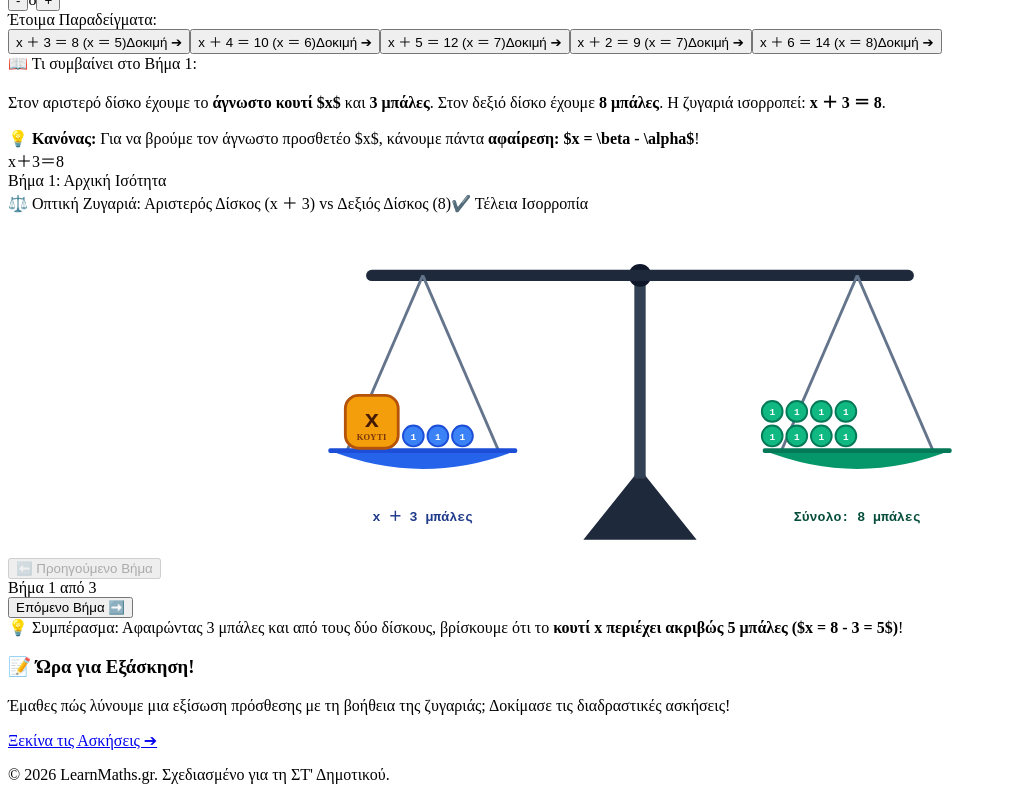
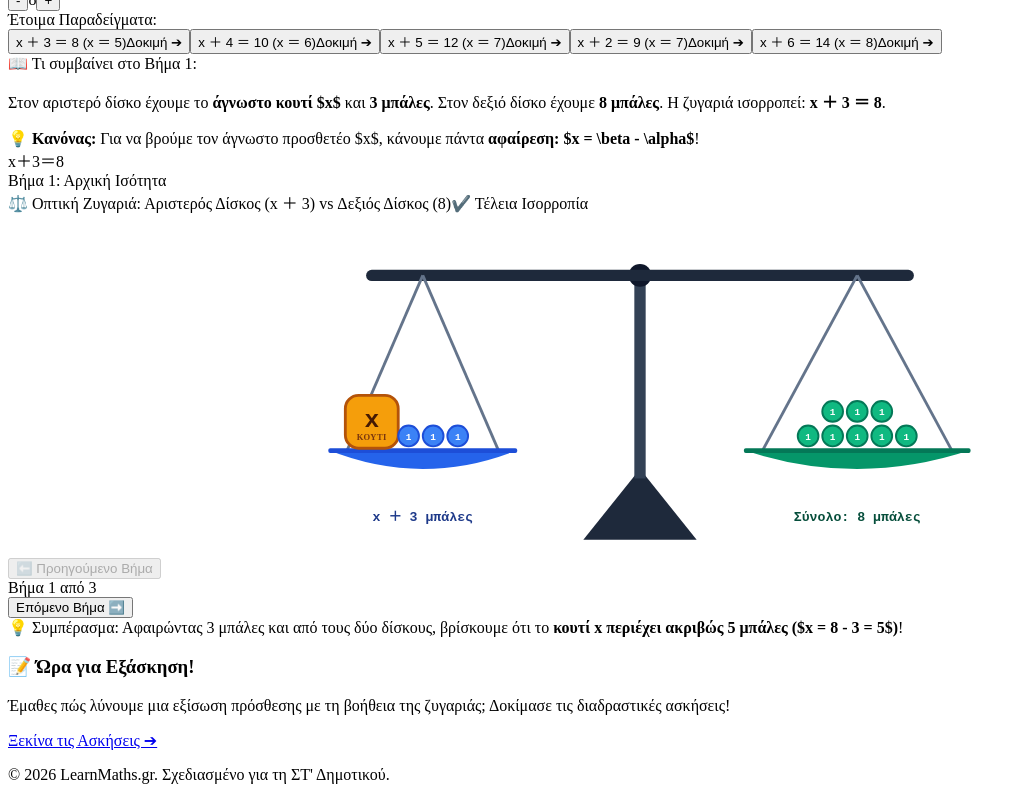
Before and after one commit to gkrimpas-lab/learn-maths-2026, a Next.js app: page /st-dimotikou/33-agnostos-kai-prosthesi in a window 1280 px wide. Shown: the part 957-1757 px from the top of the page, without its empty margins (0-1027 px from the left). Built offline with nearby package versions, Linux system fonts and the light colour scheme.

Commit message:
Refactor ball positioning logic for left and right disks
Refactor ball position calculations and improve code clarity.

```diff
--- a/pages/st-dimotikou/33-agnostos-kai-prosthesi.js
+++ b/pages/st-dimotikou/33-agnostos-kai-prosthesi.js
@@ -48,25 +48,43 @@ export default function AgnostosKaiProsthesiPage() {
     }
   };
 
-  // Βοηθητική συνάρτηση για υπολογισμό συντεταγμένων σφαιρών επάνω στον δίσκο
-  const getBallPositions = (count, startX, basePlateY, cols = 4, ballRadius = 11) => {
-    const positions = [];
-    for (let i = 0; i < count; i++) {
-      const row = Math.floor(i / cols);
-      const col = i % cols;
-      const x = startX + col * (ballRadius * 2 + 4);
-      const y = basePlateY - ballRadius - 2 - row * (ballRadius * 2 + 4);
-      positions.push({ x, y });
-    }
-    return positions;
-  };
+  // Σταθερή γεωμετρία σφαιρών
+  const BALL_RADIUS = 11;
+  const BALL_SPACING = BALL_RADIUS * 2 + 4; // 26px
+  const BASE_Y = 248;
 
-  // Θέσεις σφαιρών αριστερού δίσκου (ξεκινούν δεξιά από το κουτί x)
-  const leftBallsPos = getBallPositions(activeA, 140, 248, 3, 11);
+  // 1. Θέσεις σφαιρών αριστερού δίσκου (3 στήλες δίπλα από το κουτί x)
+  const leftBallsPos = [];
+  for (let i = 0; i < activeA; i++) {
+    const row = Math.floor(i / 3);
+    const col = i % 3;
+    leftBallsPos.push({
+      x: 135 + col * BALL_SPACING,
+      y: BASE_Y - BALL_RADIUS - 2 - row * BALL_SPACING
+    });
+  }
 
-  // Θέσεις σφαιρών δεξιού δίσκου (όλες οι b μπάλες κατανεμημένες)
-  const rightRemainingBallsPos = getBallPositions(exactSolution, 520, 248, 4, 11);
-  const rightRemovedBallsPos = getBallPositions(activeA, 520 + (exactSolution % 4 === 0 ? 0 : (exactSolution % 4) * 26), 248 - Math.floor(exactSolution / 4) * 26, 4, 11);
+  // 2. Θέσεις σφαιρών δεξιού δίσκου (Συμμετρικό κεντράρισμα με βάση το x = 610)
+  const COLS_RIGHT = 5;
+  const rightBalls = [];
+  for (let i = 0; i < activeB; i++) {
+    const row = Math.floor(i / COLS_RIGHT);
+    const totalRows = Math.ceil(activeB / COLS_RIGHT);
+    const itemsInThisRow = row === totalRows - 1 && activeB % COLS_RIGHT !== 0
+      ? activeB % COLS_RIGHT
+      : COLS_RIGHT;
+
+    const colIndexInRow = i % COLS_RIGHT;
+    const rowWidth = (itemsInThisRow - 1) * BALL_SPACING;
+    const startX = 610 - rowWidth / 2;
+
+    rightBalls.push({
+      id: i,
+      x: startX + colIndexInRow * BALL_SPACING,
+      y: BASE_Y - BALL_RADIUS - 2 - row * BALL_SPACING,
+      isRemoved: i >= exactSolution // Οι τελευταίες a μπάλες επισημαίνονται/αφαιρούνται
+    });
+  }
 
   return (
     <div className="min-h-screen bg-gray-50 text-gray-800 font-sans flex flex-col justify-between">
@@ -138,7 +156,7 @@ export default function AgnostosKaiProsthesiPage() {
             </div>
           </div>
 
-          {/* 3. THEORY CARDS (3 COLS) */}
+          {/* 3. THEORY CARDS */}
           <div className="grid grid-cols-1 md:grid-cols-3 gap-6">
             <div className="bg-blue-50/80 border border-blue-100 p-6 rounded-3xl space-y-4 flex flex-col justify-between shadow-sm">
               <div className="space-y-2.5">
@@ -192,7 +210,7 @@ export default function AgnostosKaiProsthesiPage() {
             </div>
           </div>
 
-          {/* 4. INTERACTIVE PLAYGROUND (ΜΕΓΑΛΟ ΕΡΓΑΣΤΗΡΙΟ ΜΕ ΒΗΜΑΤΑ ΚΑΙ ΟΛΑ ΣΤΟ SVG) */}
+          {/* 4. INTERACTIVE PLAYGROUND */}
           <div className="bg-white p-6 md:p-8 rounded-3xl border border-gray-200 shadow-sm space-y-8">
             <div className="flex flex-col md:flex-row justify-between items-start md:items-center gap-4 border-b border-gray-100 pb-5">
               <div>
@@ -362,7 +380,7 @@ export default function AgnostosKaiProsthesiPage() {
                     </span>
                   </div>
 
-                  {/* SVG CONTAINER ΠΟΥ ΠΕΡΙΛΑΜΒΑΝΕΙ ΤΑ ΠΑΝΤΑ */}
+                  {/* SVG CONTAINER */}
                   <div className="p-4 bg-slate-50/90 rounded-3xl border border-slate-200 shadow-inner flex flex-col items-center justify-center min-h-[380px] overflow-hidden">
                     <svg width="100%" height="340" viewBox="0 0 760 360" className="overflow-visible select-none">
 
@@ -381,25 +399,25 @@ export default function AgnostosKaiProsthesiPage() {
                       <rect x="50" y="248" width="200" height="5" fill="#1d4ed8" rx="2" />
 
                       {/* 4. ΔΕΞΙΟΣ ΔΙΣΚΟΣ & ΑΛΥΣΙΔΕΣ */}
-                      <line x1="610" y1="65" x2="530" y2="250" stroke="#64748b" strokeWidth="3" />
-                      <line x1="610" y1="65" x2="690" y2="250" stroke="#64748b" strokeWidth="3" />
-                      <path d="M 510 250 Q 610 290 710 250 Z" fill="#059669" />
-                      <rect x="510" y="248" width="200" height="5" fill="#047857" rx="2" />
+                      <line x1="610" y1="65" x2="510" y2="250" stroke="#64748b" strokeWidth="3" />
+                      <line x1="610" y1="65" x2="710" y2="250" stroke="#64748b" strokeWidth="3" />
+                      <path d="M 490 250 Q 610 290 730 250 Z" fill="#059669" />
+                      <rect x="490" y="248" width="240" height="5" fill="#047857" rx="2" />
 
-                      {/* 5. ΑΡΙΣΤΕΡΟΣ ΔΙΣΚΟΣ: ΤΟ ΚΟΥΤΙ x (ΑΡΙΣΤΕΡΑ ΕΠΑΝΩ ΣΤΟΝ ΔΙΣΚΟ) */}
+                      {/* 5. ΑΡΙΣΤΕΡΟΣ ΔΙΣΚΟΣ: ΤΟ ΚΟΥΤΙ x */}
                       <g transform="translate(68, 192)">
                         <rect width="56" height="56" rx="14" fill="#f59e0b" stroke="#b45309" strokeWidth="3" />
                         <text x="28" y="34" fill="#451a03" fontSize="26" fontWeight="900" textAnchor="middle" fontFamily="monospace">x</text>
                         <text x="28" y="47" fill="#78350f" fontSize="9" fontWeight="bold" textAnchor="middle" letterSpacing="0.5">ΚΟΥΤΙ</text>
                       </g>
 
-                      {/* 6. ΑΡΙΣΤΕΡΟΣ ΔΙΣΚΟΣ: ΟΙ ΜΠΑΛΕΣ a (ΕΠΑΝΩ ΣΤΟΝ ΔΙΣΚΟ) */}
+                      {/* 6. ΑΡΙΣΤΕΡΟΣ ΔΙΣΚΟΣ: ΟΙ ΜΠΑΛΕΣ a */}
                       {currentStep < 3 && leftBallsPos.map((pos, i) => (
                         <g key={`lball-${i}`} className="transition-all duration-500">
                           <circle
                             cx={pos.x}
                             cy={pos.y}
-                            r="11"
+                            r={BALL_RADIUS}
                             fill={currentStep === 2 ? "#ef4444" : "#3b82f6"}
                             stroke={currentStep === 2 ? "#b91c1c" : "#1d4ed8"}
                             strokeWidth="2"
@@ -408,36 +426,27 @@ export default function AgnostosKaiProsthesiPage() {
                         </g>
                       ))}
 
-                      {/* 7. ΔΕΞΙΟΣ ΔΙΣΚΟΣ: ΟΙ ΜΠΑΛΕΣ b (ΕΠΑΝΩ ΣΤΟΝ ΔΙΣΚΟ) */}
-                      {/* Μπάλες που παραμένουν (b - a) */}
-                      {rightRemainingBallsPos.map((pos, i) => (
-                        <g key={`rrem-${i}`}>
-                          <circle
-                            cx={pos.x}
-                            cy={pos.y}
-                            r="11"
-                            fill="#10b981"
-                            stroke="#047857"
-                            strokeWidth="2"
-                          />
-                          <text x={pos.x} y={pos.y + 4} fill="#ffffff" fontSize="10" fontWeight="900" textAnchor="middle" fontFamily="monospace">1</text>
-                        </g>
-                      ))}
+                      {/* 7. ΔΕΞΙΟΣ ΔΙΣΚΟΣ: ΟΙ ΜΠΑΛΕΣ b (ΣΤΑΘΕΡΑ ΚΕΝΤΡΑΡΙΣΜΕΝΕΣ) */}
+                      {rightBalls.map((ball) => {
+                        // Αν είμαστε στο Βήμα 3 και η μπάλα αφαιρείται, δεν σχεδιάζεται
+                        if (currentStep === 3 && ball.isRemoved) return null;
 
-                      {/* Μπάλες που αφαιρούνται (a μπάλες: Εξαφανίζονται στο Βήμα 3, κοκκινίζουν στο Βήμα 2) */}
-                      {currentStep < 3 && rightRemovedBallsPos.map((pos, i) => (
-                        <g key={`rrem-sub-${i}`} className="transition-all duration-500">
-                          <circle
-                            cx={pos.x}
-                            cy={pos.y}
-                            r="11"
-                            fill={currentStep === 2 ? "#ef4444" : "#10b981"}
-                            stroke={currentStep === 2 ? "#b91c1c" : "#047857"}
-                            strokeWidth="2"
-                          />
-                          <text x={pos.x} y={pos.y + 4} fill="#ffffff" fontSize="10" fontWeight="900" textAnchor="middle" fontFamily="monospace">1</text>
-                        </g>
-                      ))}
+                        const isHighlighted = currentStep === 2 && ball.isRemoved;
+
+                        return (
+                          <g key={`rball-${ball.id}`} className="transition-all duration-500">
+                            <circle
+                              cx={ball.x}
+                              cy={ball.y}
+                              r={BALL_RADIUS}
+                              fill={isHighlighted ? "#ef4444" : "#10b981"}
+                              stroke={isHighlighted ? "#b91c1c" : "#047857"}
+                              strokeWidth="2"
+                            />
+                            <text x={ball.x} y={ball.y + 4} fill="#ffffff" fontSize="10" fontWeight="900" textAnchor="middle" fontFamily="monospace">1</text>
+                          </g>
+                        );
+                      })}
 
                       {/* Ετικέτες κάτω από τους δίσκους */}
                       <text x="150" y="325" fill="#1e3a8a" fontSize="14" fontWeight="900" textAnchor="middle" fontFamily="monospace">
```
